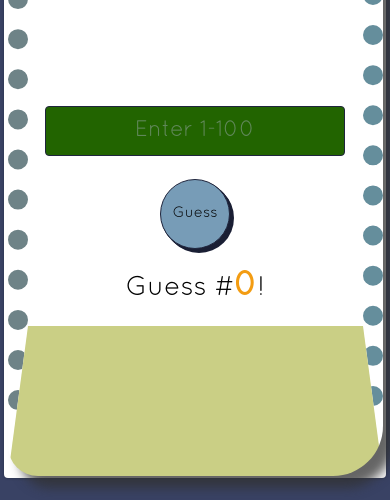
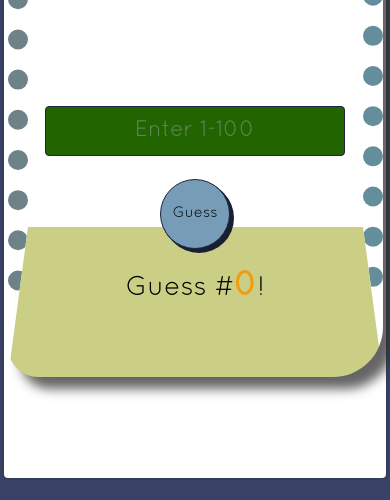
Before and after one commit to drerichards/HotCold, a plain HTML site: page index.html in a window 390 px wide. Shown: the part 344-844 px from the top of the page. Drawn offline with nearby package versions, Linux system fonts and the light colour scheme.

Commit message:
mobile commit

```diff
--- a/styles/adapt.css
+++ b/styles/adapt.css
@@ -1,6 +1,6 @@
 .game {
   width: 375px;
-  height: auto;
+  height: 65%;
   padding-top: 1.5em;
 }
 
```
